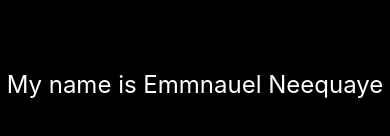
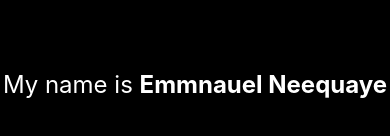
Before and after one commit to ENEEQUAYE/rn-assignment2-11287473, a React Native app: screen / in a window 390 px wide. Shown: the part 338-474 px from the top of the page. Built offline with nearby package versions, Linux system fonts and the light colour scheme.

Commit message:
Applied bold to "Emmanuel Neequaye"

```diff
--- a/App.js
+++ b/App.js
@@ -4,7 +4,7 @@
 export default function App() {
   return (
     <View style={styles.container}>
-      <Text style={styles.text}>My name is Emmnauel Neequaye</Text>
+      <Text style={styles.text}>My name is <Text style={styles.boldText}>Emmnauel Neequaye</Text></Text>
       <StatusBar style="auto" />
     </View>
   );
@@ -21,4 +21,7 @@
     fontSize: 24,
     color: 'white',
   },
+  boldText:{
+    fontWeight: 'bold',
+  },
 });
```
